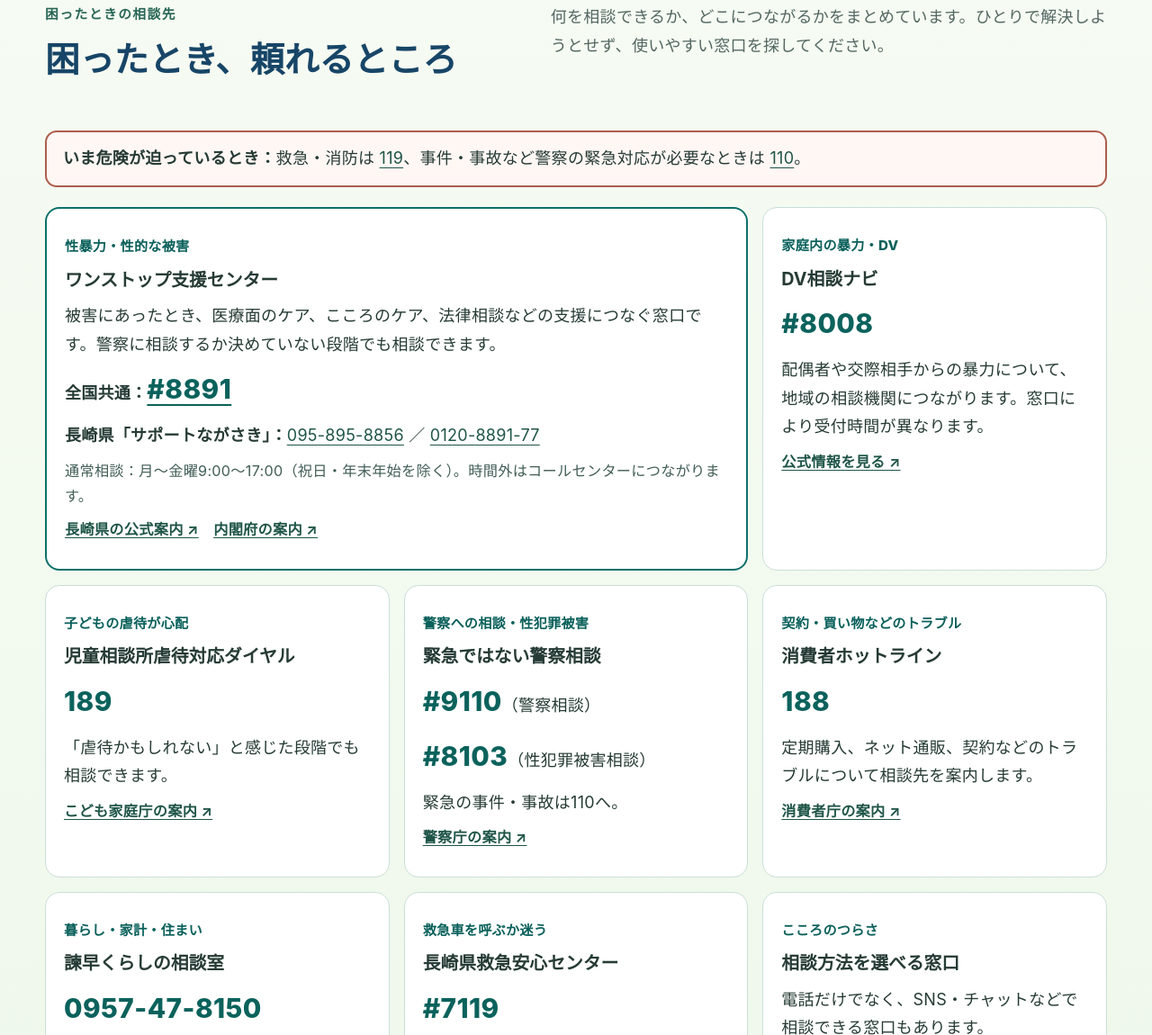
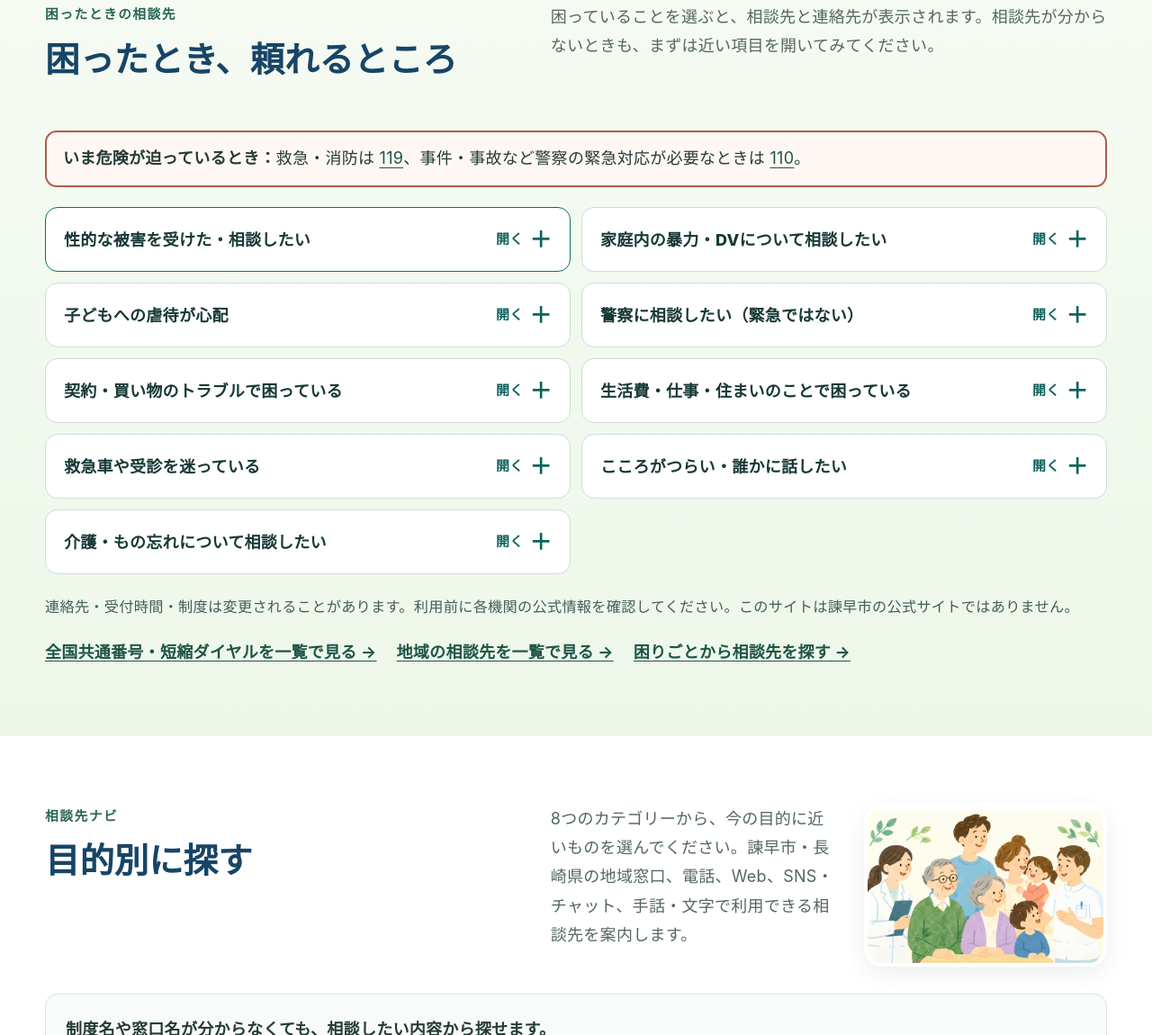
Before and after one commit to ri32ph/Community-Health-Guide, a plain HTML site: page index.html in a window 1280 px wide. Shown: the part 2785-3935 px from the top of the page at 90% size. Drawn offline with Linux system fonts and the light colour scheme.

Commit message:
Turn help contacts into accessible expandable issue buttons

```diff
--- a/index.html
+++ b/index.html
@@ -14,20 +14,31 @@
   <link rel="apple-touch-icon" sizes="180x180" href="/assets/apple-touch-icon.png">
 
 <style id="help-contacts-styles">
-.help-contacts-grid{display:grid;grid-template-columns:repeat(3,minmax(0,1fr));gap:16px;margin:22px 0}
-.help-contacts-card{background:#fff;border:1px solid #cbded9;border-radius:16px;padding:20px;min-width:0;overflow-wrap:anywhere}
-.help-contacts-feature{grid-column:span 2;border:2px solid #0c716b}
-.help-contacts-card h3{font-size:1.1rem;line-height:1.5;margin:8px 0}
-.help-contacts-card p{line-height:1.75;margin:9px 0}
-.help-contacts-tag{font-size:.84rem;font-weight:800;color:#0a605b}
-.help-contacts-number{font-size:clamp(1.35rem,3vw,1.65rem);font-weight:800;color:#0b625c;letter-spacing:.015em}
+.help-contacts-grid{display:grid;grid-template-columns:repeat(2,minmax(0,1fr));gap:12px;margin:22px 0;align-items:start}
+.help-contacts-item{background:#fff;border:1px solid #cbded9;border-radius:14px;min-width:0;overflow:hidden}
+.help-contacts-feature{border-color:#0c716b}
+.help-contacts-item summary{display:flex;align-items:center;justify-content:space-between;gap:12px;cursor:pointer;list-style:none;min-height:70px;padding:18px 20px;color:#173936;font-weight:800;line-height:1.5}
+.help-contacts-item summary::-webkit-details-marker{display:none}
+.help-contacts-item summary::marker{content:""}
+.help-contacts-item summary:hover{background:#f0f8f4}
+.help-contacts-item summary:focus-visible{outline:3px solid #c28727;outline-offset:-5px;border-radius:12px}
+.help-contacts-item[open] summary{background:#eff8f3;border-bottom:1px solid #cbded9}
+.help-contacts-label{font-size:1rem;flex:1;min-width:0}
+.help-contacts-action{font-size:.83rem;font-weight:700;color:#0b625c;white-space:nowrap;display:inline-flex;align-items:center;gap:7px}
+.help-contacts-action::after{content:"＋";font-size:1.35rem;line-height:1;font-weight:600}
+.help-contacts-item[open] .help-contacts-action{font-size:0}
+.help-contacts-item[open] .help-contacts-action::before{content:"閉じる";font-size:.83rem}
+.help-contacts-item[open] .help-contacts-action::after{content:"−";font-size:1.35rem}
+.help-contacts-body{padding:18px 20px 20px;overflow-wrap:anywhere}
+.help-contacts-body h3{font-size:1.08rem;line-height:1.5;margin:0 0 12px}
+.help-contacts-body p{line-height:1.75;margin:9px 0}
+.help-contacts-number{font-size:clamp(1.3rem,3vw,1.55rem);font-weight:800;color:#0b625c;letter-spacing:.015em}
 .help-contacts-small,.help-contacts-source,.help-contacts-footnote{font-size:.9rem;color:#425e57}
 .help-contacts-emergency{border:2px solid #ae5d4d;background:#fff7f4;border-radius:13px;padding:14px 18px;line-height:1.7}
 .help-contacts-more{display:flex;flex-wrap:wrap;gap:12px 22px;margin-top:20px}
 .help-contacts-more a,.help-contacts-source a{font-weight:700;text-underline-offset:3px}
-@media(max-width:900px){.help-contacts-grid{grid-template-columns:repeat(2,minmax(0,1fr))}}
-@media(max-width:620px){.help-contacts-grid{grid-template-columns:minmax(0,1fr)}.help-contacts-feature{grid-column:auto}.help-contacts-card{padding:17px}.help-contacts-more{display:grid;gap:14px}}
-@media print{.help-contacts-card{break-inside:avoid-page}.help-contacts-grid{display:block}.help-contacts-card{margin-bottom:10px}}
+@media(max-width:720px){.help-contacts-grid{grid-template-columns:1fr}.help-contacts-item summary{min-height:64px;padding:15px 16px}.help-contacts-body{padding:16px}}
+@media print{.help-contacts-grid{display:block}.help-contacts-item{break-inside:avoid-page;margin-bottom:12px}.help-contacts-item:not([open])>.help-contacts-body{display:block!important}.help-contacts-item summary{min-height:0;padding:10px 14px}.help-contacts-action{display:none}}
 </style>
 </head>
 <body class="home-page">
@@ -72,26 +83,23 @@
 
     <section class="section section-mint" id="help-contacts" aria-labelledby="help-contacts-title">
       <div class="wrap">
-        <div class="section-head"><div><div class="eyebrow">困ったときの相談先</div><h2 id="help-contacts-title">困ったとき、頼れるところ</h2></div><p>何を相談できるか、どこにつながるかをまとめています。ひとりで解決しようとせず、使いやすい窓口を探してください。</p></div>
+        <div class="section-head"><div><div class="eyebrow">困ったときの相談先</div><h2 id="help-contacts-title">困ったとき、頼れるところ</h2></div><p>困っていることを選ぶと、相談先と連絡先が表示されます。相談先が分からないときも、まずは近い項目を開いてみてください。</p></div>
         <p class="help-contacts-emergency"><strong>いま危険が迫っているとき：</strong>救急・消防は <a href="tel:119" data-confirm-call data-confirm-title="119へ電話しますか？" data-confirm-message="救急車や消防が必要な緊急時の番号です。内容を確認して発信してください。">119</a>、事件・事故など警察の緊急対応が必要なときは <a href="tel:110" data-confirm-call data-confirm-title="110へ電話しますか？" data-confirm-message="警察の緊急対応が必要なときの番号です。内容を確認して発信してください。">110</a>。</p>
         <div class="help-contacts-grid">
-          <article class="help-contacts-card help-contacts-feature">
-            <p class="help-contacts-tag">性暴力・性的な被害</p>
-            <h3>ワンストップ支援センター</h3>
+          <details class="help-contacts-item help-contacts-feature"><summary><span class="help-contacts-label">性的な被害を受けた・相談したい</span><span class="help-contacts-action" aria-hidden="true">開く</span></summary><div class="help-contacts-body"><h3>ワンストップ支援センター</h3>
             <p>被害にあったとき、医療面のケア、こころのケア、法律相談などの支援につなぐ窓口です。警察に相談するか決めていない段階でも相談できます。</p>
             <p><strong>全国共通：</strong><a class="help-contacts-number" href="tel:%238891" data-confirm-call data-confirm-title="#8891に電話しますか？" data-confirm-message="性犯罪・性暴力被害者のためのワンストップ支援センターにつながる電話番号です。">#8891</a></p>
             <p><strong>長崎県「サポートながさき」：</strong><a href="tel:0958958856" data-confirm-call data-confirm-title="サポートながさきに電話しますか？">095-895-8856</a> ／ <a href="tel:0120889177" data-confirm-call data-confirm-title="サポートながさきに電話しますか？">0120-8891-77</a></p>
             <p class="help-contacts-small">通常相談：月～金曜9:00～17:00（祝日・年末年始を除く）。時間外はコールセンターにつながります。</p>
-            <p class="help-contacts-source"><a href="https://www.pref.nagasaki.jp/sodan-detail/sodan-317.html" target="_blank" rel="noopener noreferrer">長崎県の公式案内 ↗</a>　<a href="https://www.gender.go.jp/policy/no_violence/seibouryoku/consult.html" target="_blank" rel="noopener noreferrer">内閣府の案内 ↗</a></p>
-          </article>
-          <article class="help-contacts-card"><p class="help-contacts-tag">家庭内の暴力・DV</p><h3>DV相談ナビ</h3><p class="help-contacts-number">#8008</p><p>配偶者や交際相手からの暴力について、地域の相談機関につながります。窓口により受付時間が異なります。</p><p class="help-contacts-source"><a href="https://www.gender.go.jp/policy/no_violence/dv_navi/index.html" target="_blank" rel="noopener noreferrer">公式情報を見る ↗</a></p></article>
-          <article class="help-contacts-card"><p class="help-contacts-tag">子どもの虐待が心配</p><h3>児童相談所虐待対応ダイヤル</h3><p class="help-contacts-number">189</p><p>「虐待かもしれない」と感じた段階でも相談できます。</p><p class="help-contacts-source"><a href="https://www.cfa.go.jp/policies/jidougyakutai/gyakutai-taiou-dial" target="_blank" rel="noopener noreferrer">こども家庭庁の案内 ↗</a></p></article>
-          <article class="help-contacts-card"><p class="help-contacts-tag">警察への相談・性犯罪被害</p><h3>緊急ではない警察相談</h3><p><strong class="help-contacts-number">#9110</strong>（警察相談）</p><p><strong class="help-contacts-number">#8103</strong>（性犯罪被害相談）</p><p>緊急の事件・事故は110へ。</p><p class="help-contacts-source"><a href="https://www.npa.go.jp/hanzaihigai/portal/search/kensaku/seihigai/index.html" target="_blank" rel="noopener noreferrer">警察庁の案内 ↗</a></p></article>
-          <article class="help-contacts-card"><p class="help-contacts-tag">契約・買い物などのトラブル</p><h3>消費者ホットライン</h3><p class="help-contacts-number">188</p><p>定期購入、ネット通販、契約などのトラブルについて相談先を案内します。</p><p class="help-contacts-source"><a href="https://www.caa.go.jp/policies/policy/local_cooperation/local_consumer_administration/hotline/" target="_blank" rel="noopener noreferrer">消費者庁の案内 ↗</a></p></article>
-          <article class="help-contacts-card"><p class="help-contacts-tag">暮らし・家計・住まい</p><h3>諫早くらしの相談室</h3><p class="help-contacts-number">0957-47-8150</p><p>生活費、家賃、仕事、家計などの困りごとを相談できます。</p><p class="help-contacts-source"><a href="https://www.city.isahaya.nagasaki.jp/soshiki/19/1827.html" target="_blank" rel="noopener noreferrer">諫早市の公式案内 ↗</a></p></article>
-          <article class="help-contacts-card"><p class="help-contacts-tag">救急車を呼ぶか迷う</p><h3>長崎県救急安心センター</h3><p class="help-contacts-number">#7119</p><p>急な病気やけがで、救急車や受診の判断に迷うときの電話相談。明らかな緊急時は119へ。</p><p class="help-contacts-source"><a href="https://www.pref.nagasaki.jp/doc/page-741854.html" target="_blank" rel="noopener noreferrer">長崎県の公式案内 ↗</a></p></article>
-          <article class="help-contacts-card"><p class="help-contacts-tag">こころのつらさ</p><h3>相談方法を選べる窓口</h3><p>電話だけでなく、SNS・チャットなどで相談できる窓口もあります。</p><p class="help-contacts-source"><a href="https://www.mhlw.go.jp/mamorouyokokoro/" target="_blank" rel="noopener noreferrer">厚生労働省「まもろうよ こころ」 ↗</a></p></article>
-          <article class="help-contacts-card"><p class="help-contacts-tag">介護・もの忘れ</p><h3>地域包括支援センター</h3><p>諫早市では、住んでいる町名によって担当窓口が異なります。</p><p class="help-contacts-source"><a href="houkatsu-finder.html">町名から担当窓口を探す →</a></p></article>
+            <p class="help-contacts-source"><a href="https://www.pref.nagasaki.jp/sodan-detail/sodan-317.html" target="_blank" rel="noopener noreferrer">長崎県の公式案内 ↗</a>　<a href="https://www.gender.go.jp/policy/no_violence/seibouryoku/consult.html" target="_blank" rel="noopener noreferrer">内閣府の案内 ↗</a></p></div></details>
+          <details class="help-contacts-item"><summary><span class="help-contacts-label">家庭内の暴力・DVについて相談したい</span><span class="help-contacts-action" aria-hidden="true">開く</span></summary><div class="help-contacts-body"><h3>DV相談ナビ</h3><p class="help-contacts-number">#8008</p><p>配偶者や交際相手からの暴力について、地域の相談機関につながります。窓口により受付時間が異なります。</p><p class="help-contacts-source"><a href="https://www.gender.go.jp/policy/no_violence/dv_navi/index.html" target="_blank" rel="noopener noreferrer">公式情報を見る ↗</a></p></div></details>
+          <details class="help-contacts-item"><summary><span class="help-contacts-label">子どもへの虐待が心配</span><span class="help-contacts-action" aria-hidden="true">開く</span></summary><div class="help-contacts-body"><h3>児童相談所虐待対応ダイヤル</h3><p class="help-contacts-number">189</p><p>「虐待かもしれない」と感じた段階でも相談できます。</p><p class="help-contacts-source"><a href="https://www.cfa.go.jp/policies/jidougyakutai/gyakutai-taiou-dial" target="_blank" rel="noopener noreferrer">こども家庭庁の案内 ↗</a></p></div></details>
+          <details class="help-contacts-item"><summary><span class="help-contacts-label">警察に相談したい（緊急ではない）</span><span class="help-contacts-action" aria-hidden="true">開く</span></summary><div class="help-contacts-body"><h3>緊急ではない警察相談</h3><p><strong class="help-contacts-number">#9110</strong>（警察相談）</p><p><strong class="help-contacts-number">#8103</strong>（性犯罪被害相談）</p><p>緊急の事件・事故は110へ。</p><p class="help-contacts-source"><a href="https://www.npa.go.jp/hanzaihigai/portal/search/kensaku/seihigai/index.html" target="_blank" rel="noopener noreferrer">警察庁の案内 ↗</a></p></div></details>
+          <details class="help-contacts-item"><summary><span class="help-contacts-label">契約・買い物のトラブルで困っている</span><span class="help-contacts-action" aria-hidden="true">開く</span></summary><div class="help-contacts-body"><h3>消費者ホットライン</h3><p class="help-contacts-number">188</p><p>定期購入、ネット通販、契約などのトラブルについて相談先を案内します。</p><p class="help-contacts-source"><a href="https://www.caa.go.jp/policies/policy/local_cooperation/local_consumer_administration/hotline/" target="_blank" rel="noopener noreferrer">消費者庁の案内 ↗</a></p></div></details>
+          <details class="help-contacts-item"><summary><span class="help-contacts-label">生活費・仕事・住まいのことで困っている</span><span class="help-contacts-action" aria-hidden="true">開く</span></summary><div class="help-contacts-body"><h3>諫早くらしの相談室</h3><p class="help-contacts-number">0957-47-8150</p><p>生活費、家賃、仕事、家計などの困りごとを相談できます。</p><p class="help-contacts-source"><a href="https://www.city.isahaya.nagasaki.jp/soshiki/19/1827.html" target="_blank" rel="noopener noreferrer">諫早市の公式案内 ↗</a></p></div></details>
+          <details class="help-contacts-item"><summary><span class="help-contacts-label">救急車や受診を迷っている</span><span class="help-contacts-action" aria-hidden="true">開く</span></summary><div class="help-contacts-body"><h3>長崎県救急安心センター</h3><p class="help-contacts-number">#7119</p><p>急な病気やけがで、救急車や受診の判断に迷うときの電話相談。明らかな緊急時は119へ。</p><p class="help-contacts-source"><a href="https://www.pref.nagasaki.jp/doc/page-741854.html" target="_blank" rel="noopener noreferrer">長崎県の公式案内 ↗</a></p></div></details>
+          <details class="help-contacts-item"><summary><span class="help-contacts-label">こころがつらい・誰かに話したい</span><span class="help-contacts-action" aria-hidden="true">開く</span></summary><div class="help-contacts-body"><h3>相談方法を選べる窓口</h3><p>電話だけでなく、SNS・チャットなどで相談できる窓口もあります。</p><p class="help-contacts-source"><a href="https://www.mhlw.go.jp/mamorouyokokoro/" target="_blank" rel="noopener noreferrer">厚生労働省「まもろうよ こころ」 ↗</a></p></div></details>
+          <details class="help-contacts-item"><summary><span class="help-contacts-label">介護・もの忘れについて相談したい</span><span class="help-contacts-action" aria-hidden="true">開く</span></summary><div class="help-contacts-body"><h3>地域包括支援センター</h3><p>諫早市では、住んでいる町名によって担当窓口が異なります。</p><p class="help-contacts-source"><a href="houkatsu-finder.html">町名から担当窓口を探す →</a></p></div></details>
         </div>
         <p class="help-contacts-footnote">連絡先・受付時間・制度は変更されることがあります。利用前に各機関の公式情報を確認してください。このサイトは諫早市の公式サイトではありません。</p>
         <div class="help-contacts-more"><a href="quick-dials.html">全国共通番号・短縮ダイヤルを一覧で見る →</a><a href="consultation-list.html">地域の相談先を一覧で見る →</a><a href="#local">困りごとから相談先を探す →</a></div>
```
